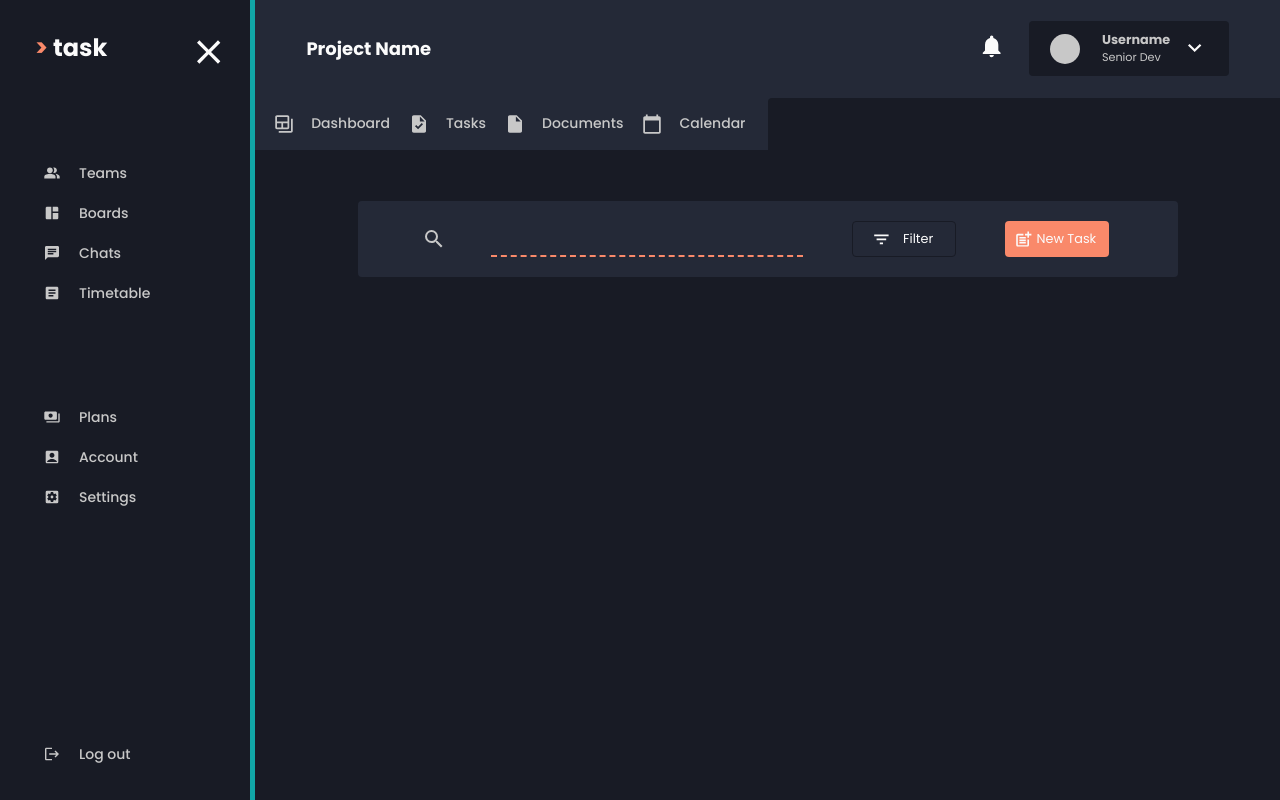
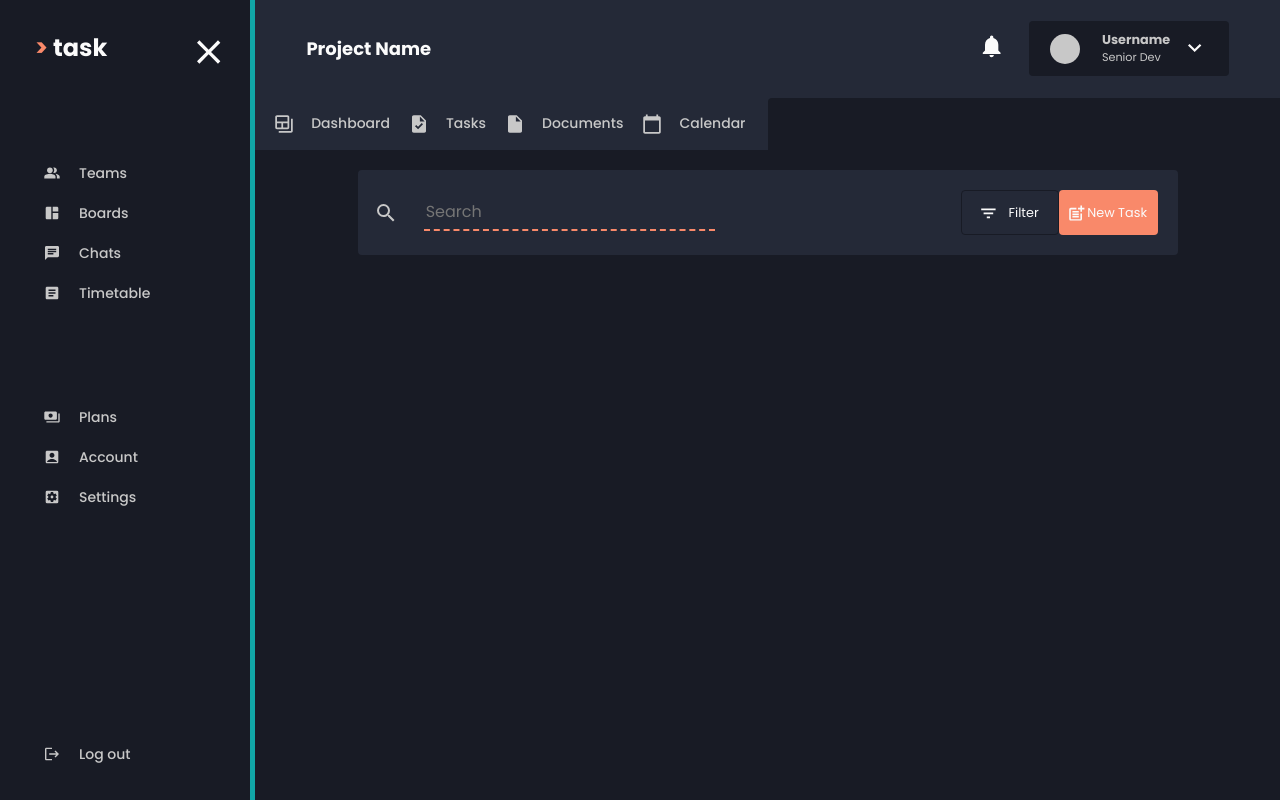
Before and after one commit to 0xOKNOTOK/task-manager, a Next.js app in the folder task/: page /test in a window 1280 px wide. Built offline with nearby package versions, Linux system fonts and the light colour scheme.

Commit message:
Styled search bar and other buttons

```diff
--- a/task/components/SearchBar/SearchBar.module.css
+++ b/task/components/SearchBar/SearchBar.module.css
@@ -1,5 +1,5 @@
 .flexWrapper {
-  margin: 5%;
+  margin: 2%;
   padding: 20px;
   border-radius: var(--border-radius);
   width: 80%;
@@ -10,10 +10,18 @@
   flex-direction: row;
 }
 
-.flexWrapper input {
+.search {
+  width: 80%;
+  display: flex;
+  flex-direction: row;
+  align-items: center;
+}
+
+.search input {
+  margin-left: 30px;
   background-color: var(--background-blue);
   border: none;
-  width: 40%;
+  width: 50%;
   height: 36px;
   outline: none;
   font-family: 'Poppins';
@@ -23,7 +31,7 @@
   transition: var(--transition-speed) ease-in;
 }
 
-.flexWrapper input:focus {
+.search input:focus {
   transition: var(--transition-speed) ease-in;
   border-bottom: 2px solid var(--element-aqua);
 }
@@ -36,9 +44,13 @@
   justify-content: space-evenly;
   color: var(--text-white);
   border-radius: var(--border-radius);
-  height: 36px;
+  height: 45px;
   width: 104px;
   font-size: 0.8rem;
+}
+
+.flexWrapper button:hover {
+  cursor: pointer;
 }
 
 .searchIcon {
@@ -50,6 +62,12 @@
   background-color: var(--element-orange);
 }
 
+.newTask:hover {
+  transition: var(--transition-speed) ease-in;
+  background-color: var(--text-white);
+  color: var(--background-grey);
+}
+
 .newTask svg {
   transform: scale(1.5);
 }
@@ -58,6 +76,12 @@
   background: none;
   border: 1px solid var(--background-grey);
 }
+
+.filterBtn:hover {
+  transition: var(--transition-speed) ease-in;
+  background-color: var(--text-white);
+  color: var(--background-grey);
+}
 .filterBtn svg {
   transform: scale(1.5);
 }
--- a/task/components/SearchBar/SearchBar.tsx
+++ b/task/components/SearchBar/SearchBar.tsx
@@ -15,8 +15,11 @@ export const SearchBar = () => {
   }
   return (
     <FlexWrapper className={styles.flexWrapper}>
-      <MdSearch className={styles.searchIcon} />
-      <input type='search' name='taskSearch' id='task' />
+      <div className={styles.search}>
+        <MdSearch className={styles.searchIcon} />
+        <input type='search' placeholder='Search' name='taskSearch' id='task' />
+      </div>
+
       <ButtonIcon
         icon={<MdFilterList />}
         onClick={handleFilterButtonPress}
```
